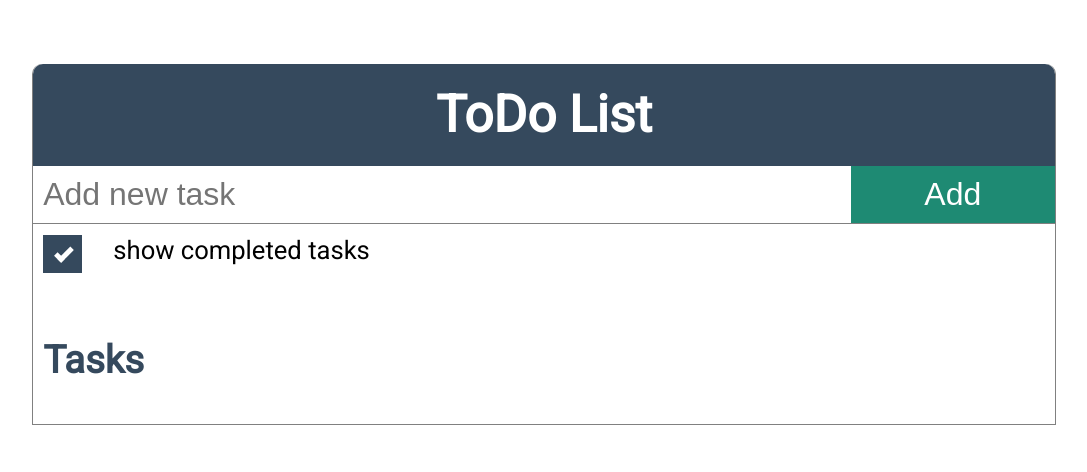
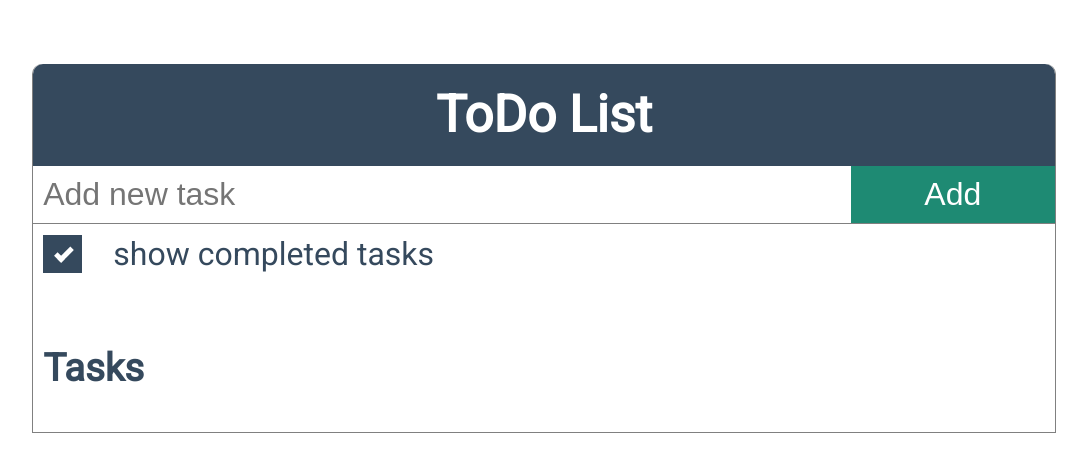
Before and after one commit to hristinada/CF-CodeReview06-HristinaDakic, a plain HTML site: page index.html in a window 1280 px wide. Shown: the whole page, without its empty margins (96-1183 px from the left). Drawn offline with nearby package versions, Linux system fonts and the light colour scheme.

Commit message:
change checkbox font

```diff
--- a/css/style.sass
+++ b/css/style.sass
@@ -69,7 +69,8 @@ h1
 		padding-left: 7%
 		margin-bottom: 2%
 		cursor: pointer
-		font-size: 2vw
+		font-size: 2.5vw
+		color: $darkGrey
 		user-select: none
 		input
 			position: absolute
```
Also changed, not shown: css/style.css, 1 other file.
